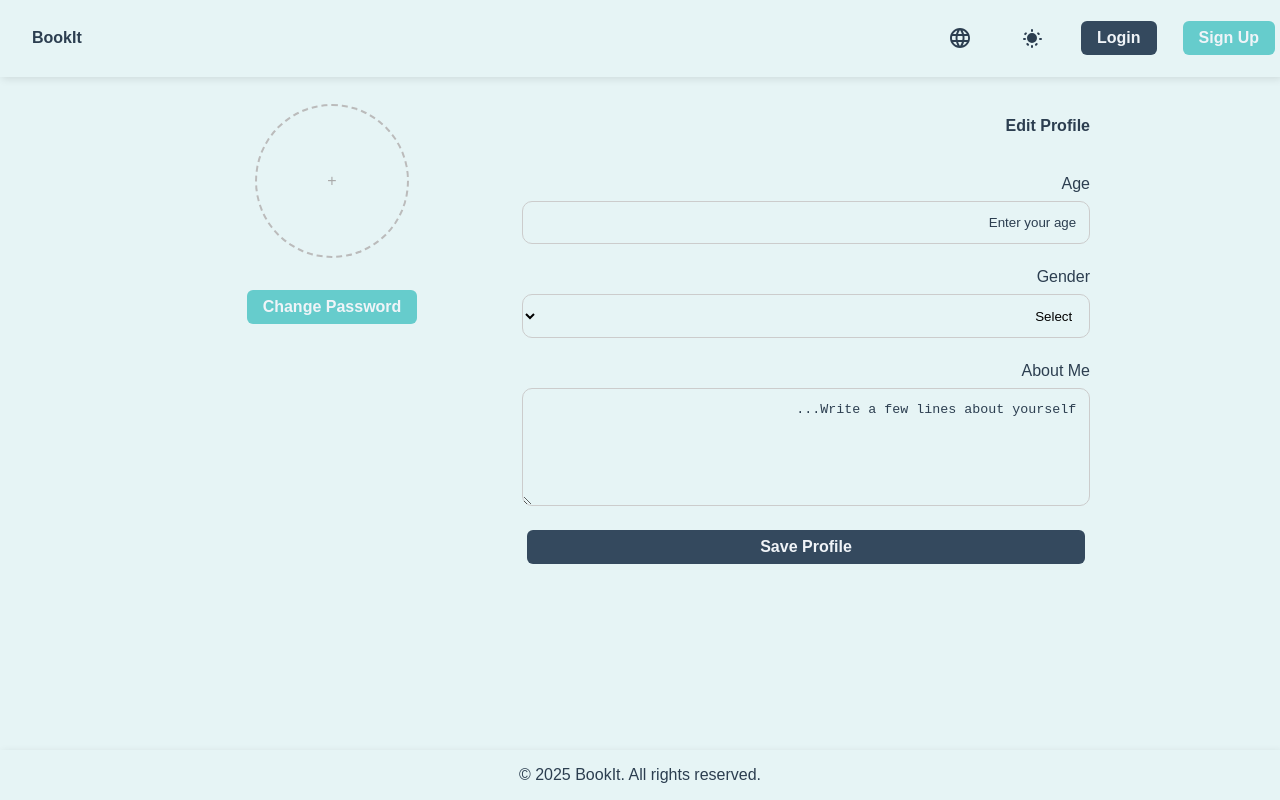
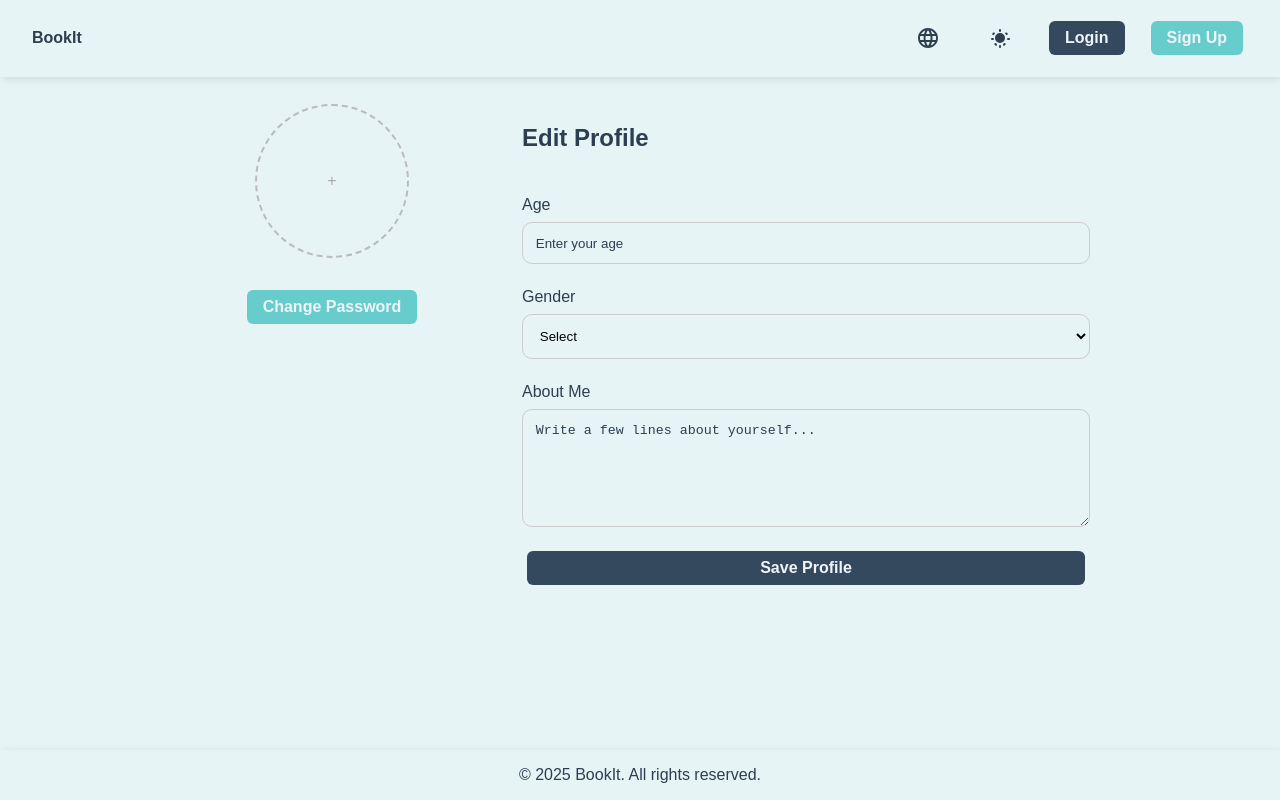
Before and after one commit to vidaHd/bookit, a React app: page /profile in a window 1280 px wide. Built offline with nearby package versions, Linux system fonts and the light colour scheme; no server answers.

Commit message:
fix rtl and ltr

```diff
--- a/src/components/ResetPassword/ResetPassword.scss
+++ b/src/components/ResetPassword/ResetPassword.scss
@@ -5,14 +5,14 @@
   justify-content: center;
   align-items: center;
   z-index: 50;
-  background-color: var(--card-bg);
+  background-color: var(--bg-color);
   .modal-overlay {
     position: fixed;
     top: 0;
     left: 0;
     right: 0;
     bottom: 0;
-    background-color: var(--card-bg);
+    background-color: var(--bg-color);
     display: flex;
     align-items: center;
     justify-content: center;
@@ -20,31 +20,17 @@
   }
 
   .modal {
-    background: var(--card-bg);
+    background: var(--bg-color);
     color: var(--text-color);
     padding: 2rem;
     border-radius: 12px;
     width: 400px;
     max-width: 90%;
-
-    .btn {
-      background-color: #007bff;
-      color: #fff;
-    }
-
-    &.dark {
-      background-color: #222;
-      color: #fff;
-
-      .btn {
-        background-color: #444;
-      }
-    }
   }
 }
 
 .modal {
-  background: var(--card-bg);
+  background:  var(--bg-color);
   color: var(--text-color);
   padding: 2rem;
   border-radius: 12px;
@@ -76,17 +62,8 @@
   .btn {
     width: 100%;
     padding: 0.7rem;
-    background: var(--btn-bg);
-    color: var(--btn-color);
     font-size: var(--font-size-p);
-    border: none;
-    border-radius: 8px;
     cursor: pointer;
-    transition: background 0.3s;
-
-    &:hover {
-      background: var(--card-bg);
-    }
   }
 }
 
--- a/src/components/ResetPassword/ResetPassword.tsx
+++ b/src/components/ResetPassword/ResetPassword.tsx
@@ -3,6 +3,8 @@ import { useState } from "react";
 import "./ResetPassword.scss";
 import { useAppContext } from "../../context/LanguageContext";
 import { useTranslation } from "react-i18next";
+import { ButtonUI } from "../../ui-kit";
+import { buttonType, VariantType } from "../../ui-kit/button/button.type";
 
 type Props = {
   isOpen: boolean;
@@ -44,9 +46,9 @@ const ResetPasswordModal = ({ isOpen, onClose }: Props) => {
                 <input type="password" placeholder={t("reset_password.current_password")} />
                 <input type="password" placeholder={t("reset_password.new_password")} />
                 <input type="password" placeholder={t("reset_password.repeat_new_password")} />
-                <button className="btn" onClick={handleNext}>
+               <ButtonUI type={buttonType.BUTTON} variant={VariantType.SECONDARY} onClick={handleNext}>
                   {t("reset_password.continue")}
-                </button>
+                </ButtonUI>
               </div>
             )}
 
@@ -55,7 +57,7 @@ const ResetPasswordModal = ({ isOpen, onClose }: Props) => {
                 <h2>{t("reset_password.sms_verification")}</h2>
                 <p>{t("reset_password.sms_instruction")}</p>
                 <input type="text" placeholder={t("reset_password.verification_code")} />
-                <button className="btn">{t("reset_password.verify")}</button>
+                <ButtonUI type={buttonType.BUTTON} variant={VariantType.SECONDARY}>{t("reset_password.verify")}</ButtonUI>
               </div>
             )}
           </motion.div>
--- a/src/layouts/Header/Header.scss
+++ b/src/layouts/Header/Header.scss
@@ -23,12 +23,16 @@
     font-weight: bold;
     color: var(--text-color);
     padding-left: 2rem;
+    padding-right: 2rem;
+
   }
 
   .nav {
     display: flex;
     align-items: center;
     gap: 1rem;
+    padding-left: 2rem;
+    padding-right: 2rem;
 
     .btn {
       padding: 0.5rem 1rem;
--- a/src/pages/Profile/Profile.scss
+++ b/src/pages/Profile/Profile.scss
@@ -1,4 +1,3 @@
-
 .profile-wrapper {
   display: flex;
   padding: 4rem 2rem;
@@ -44,7 +43,7 @@
     }
 
     .avatar-placeholder {
-      font-size:  var(--font-size-h1);
+      font-size: var(--font-size-h1);
       color: #aaa;
     }
   }
@@ -56,26 +55,52 @@
   flex-direction: column;
   gap: 1.5rem;
 
-  .form-title {
+  [dir="rtl"].form-title {
+    font-size: var(--font-size-h2);
+    font-weight: 700;
+    margin-bottom: 1rem;
+    display: flex;
+    justify-content: start;
+  }
+  [dir="ltr"].form-title {
     font-size: var(--font-size-h2);
     font-weight: 700;
     margin-bottom: 1rem;
     display: flex;
     justify-content: end;
   }
-
   .form-group {
     display: flex;
     flex-direction: column;
     gap: 0.5rem;
 
-    label {
+    [dir="rtl"] & label {
       font-weight: 500;
-      font-size:  var(--font-size-p);
+      font-size: var(--font-size-p);
       display: flex;
-      justify-content: end;
+      justify-content: start;
     }
 
+    [dir="ltr"] & label {
+      font-weight: 500;
+      font-size: var(--font-size-p);
+      display: flex;
+      justify-content: start;
+    }
+    [dir="ltr"] & {
+      input,
+      select,
+      textarea {
+        padding: 0.8rem;
+        border-radius: 10px;
+        border: 1px solid #ccc;
+        background: var(--bg-color);
+        transition: 0.3s;
+        direction: ltr;
+        text-align: left;
+      }
+    }
+    [dir="rtl"] & {
       input,
       select,
       textarea {
@@ -85,10 +110,12 @@
         background: var(--bg-color);
         transition: 0.3s;
         direction: rtl;
+        text-align: right;
 
         &:focus {
           border-color: var(--primary);
           box-shadow: 0 0 6px rgba(71, 174, 177, 0.25);
+        }
       }
     }
     input::placeholder,
```
Also changed, not shown: src/styles/_colors.scss (added). Lines whose indentation alone changed are shown as unchanged.
